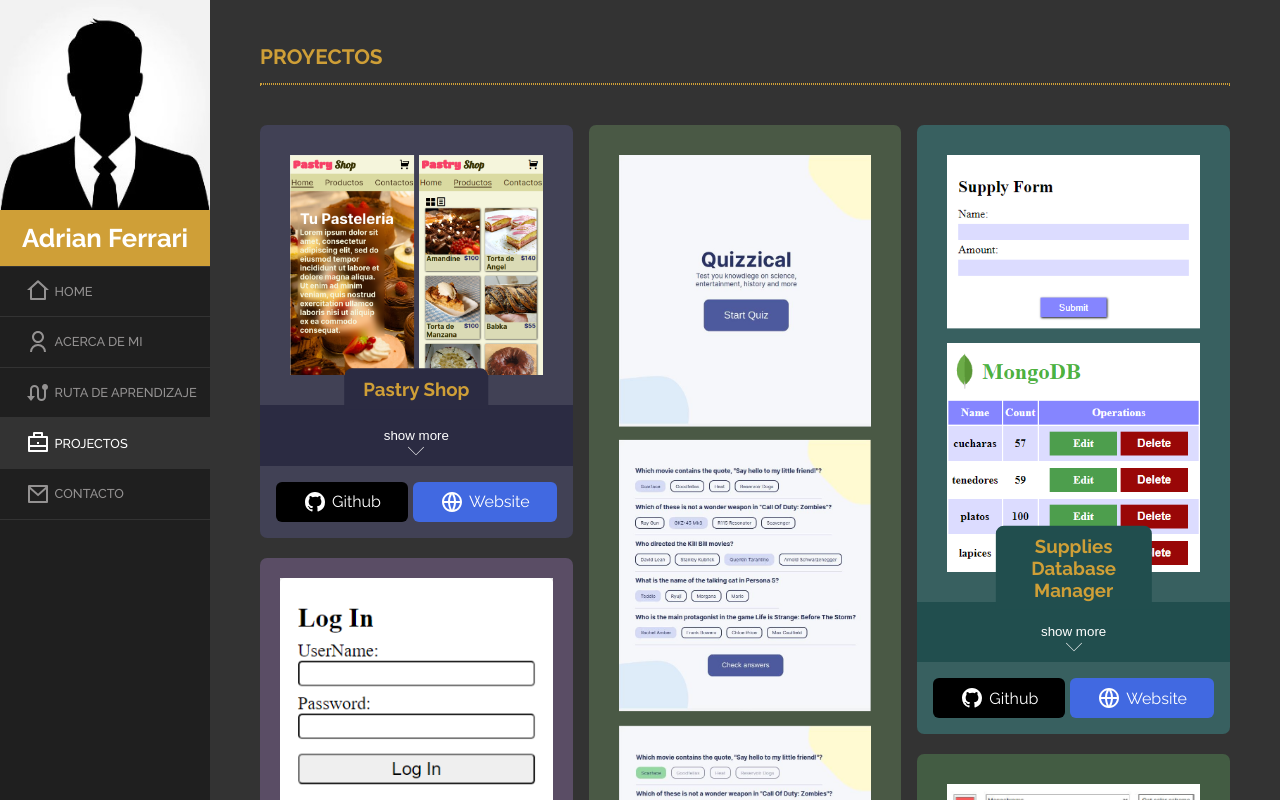
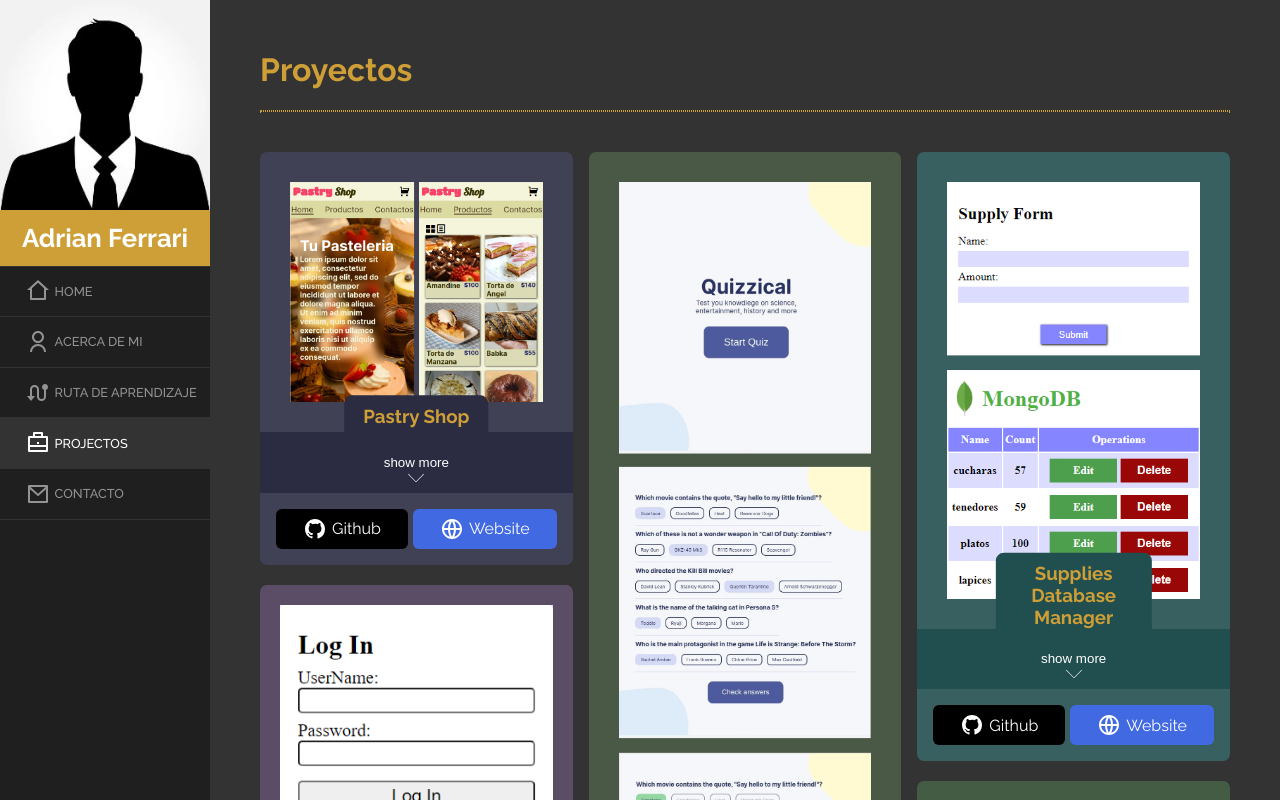
Before and after one commit to AdrianFerrari/adrian-ferrari-portafolio, a Next.js app: page /proyectos in a window 1280 px wide. Shown: the top 800 px of the page. Built offline with nearby package versions, Linux system fonts and the light colour scheme.

Commit message:
minor styling

```diff
--- a/app/about/page.jsx
+++ b/app/about/page.jsx
@@ -3,7 +3,7 @@ import PageHead from "../components/PageHead"
 export default function About() {
     return (
         <main>
-            <PageHead nombre="ACERCA DE MI" />
+            <PageHead nombre="Acerca de mi" />
             <h1>About</h1>
         </main>
     )
--- a/app/components/pagehead.module.css
+++ b/app/components/pagehead.module.css
@@ -4,5 +4,4 @@
 
 .titulo {
     color: var(--gold);
-    font-size: 1.3em;
 }
--- a/app/contacto/page.jsx
+++ b/app/contacto/page.jsx
@@ -3,7 +3,7 @@ import PageHead from "../components/PageHead"
 export default function About() {
     return (
         <main>
-            <PageHead nombre="CONTACTO" />
+            <PageHead nombre="Contacto" />
             <h1>Contacto</h1>
         </main>
     )
--- a/app/proyectos/page.jsx
+++ b/app/proyectos/page.jsx
@@ -26,7 +26,7 @@ export default function Proyectos() {
 
     return(
         <div className={style.proyectos}>
-            <PageHead nombre="PROYECTOS"/>
+            <PageHead nombre="Proyectos"/>
             <div className={style.proyectos_grid}>
                 {
                     dataHTML
--- a/app/rutacarrera/page.jsx
+++ b/app/rutacarrera/page.jsx
@@ -6,7 +6,7 @@ import PageHead from "../components/PageHead"
 export default function rutaCarrera() {
     return (
         <div className={style.rutacarrera}>
-                <PageHead nombre="RUTA DE APRENDIZAJE"/>
+                <PageHead nombre="Ruta de aprendizaje"/>
                 <div className={style.contenedor_roadmap}>
                     <Image className={style.imagen} src={roadMap} alt="ruta de aprendizaje" placeholder="blur"/>
                 </div>
```
